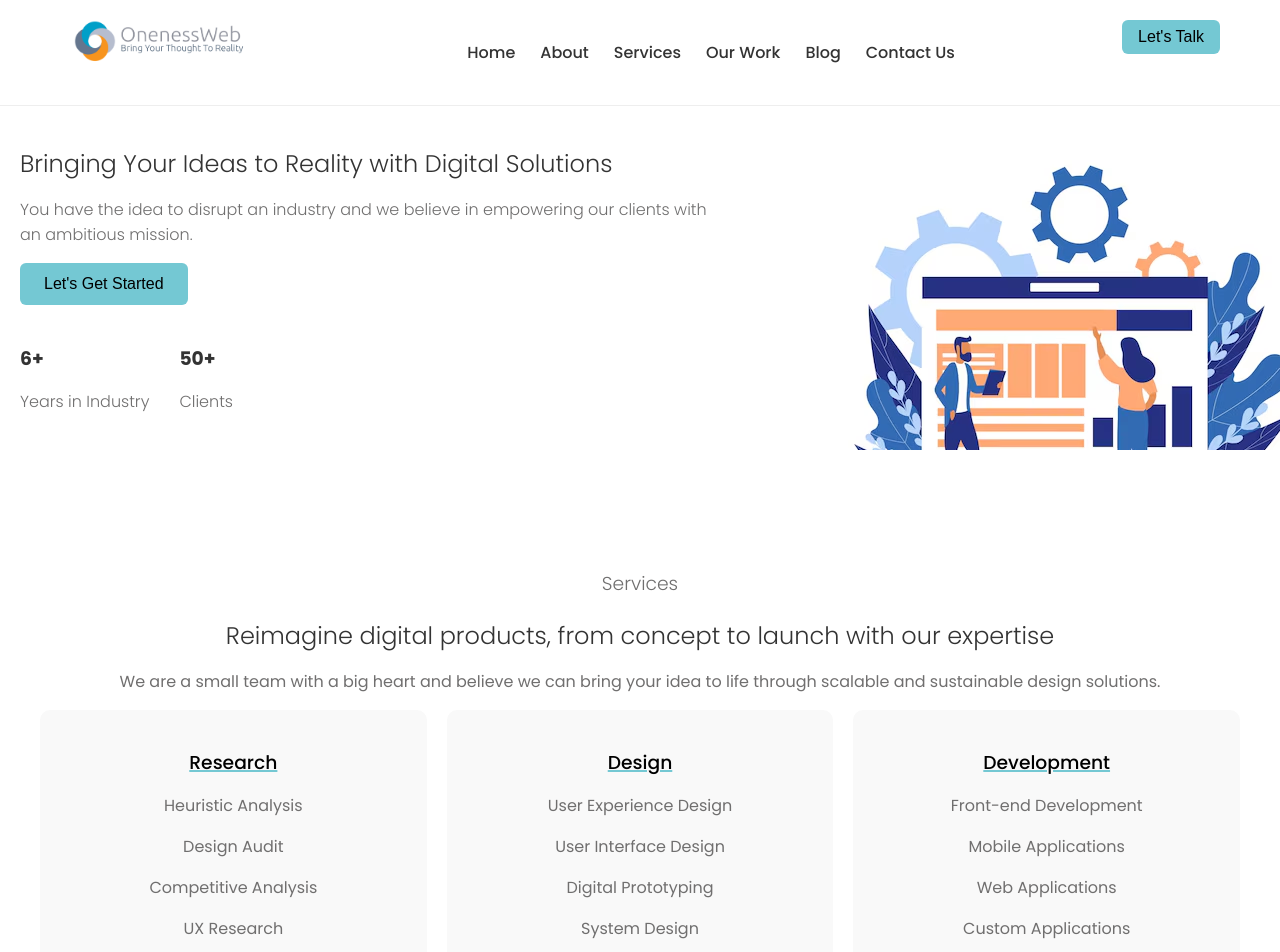
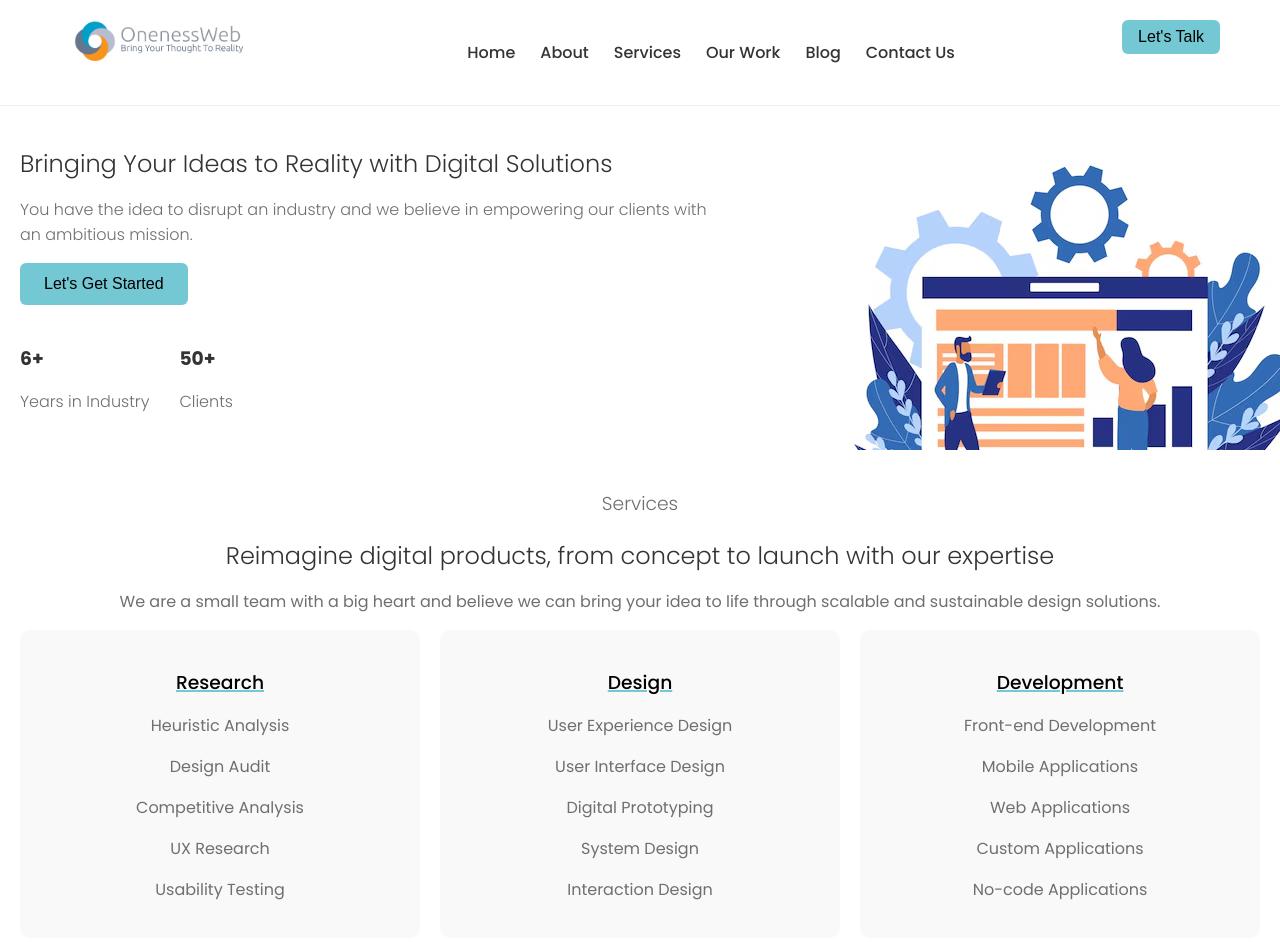
Before and after one commit to nirrana03/OnenessWebSolutions, a React (Create React App) app: page / in a window 1280 px wide. Shown: the top 952 px of the page. Built offline with nearby package versions, Linux system fonts and the light colour scheme.

Commit message:
Updated website

```diff
--- a/src/Components/Dashboard/Dashboard.css
+++ b/src/Components/Dashboard/Dashboard.css
@@ -38,6 +38,12 @@ html,body {
 .hero .btn:hover{
   background-color: white;
   border: 2px solid black;
+}
+
+.services{
+  max-width: 100%;
+  overflow-x: hidden;
+  margin: 0 auto;
 }
 
 .services h3 {
```
